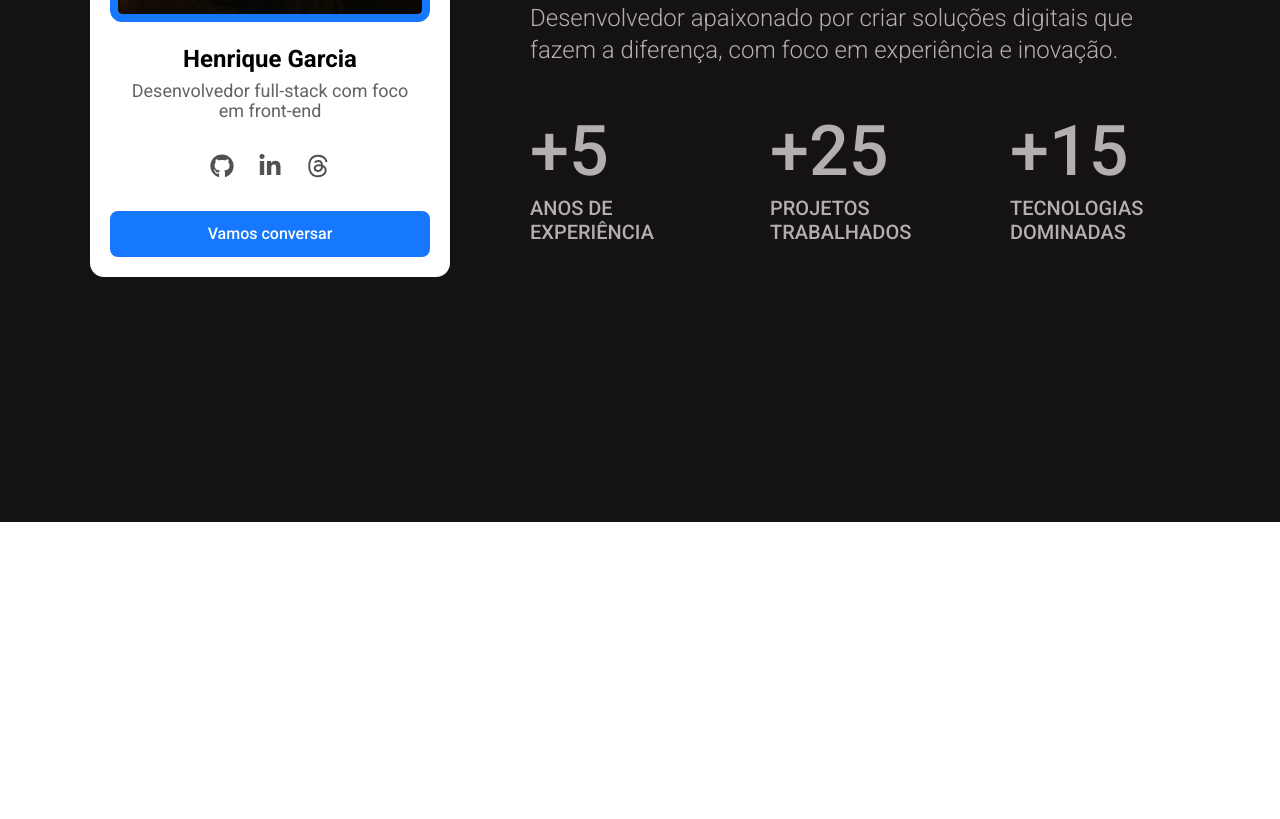
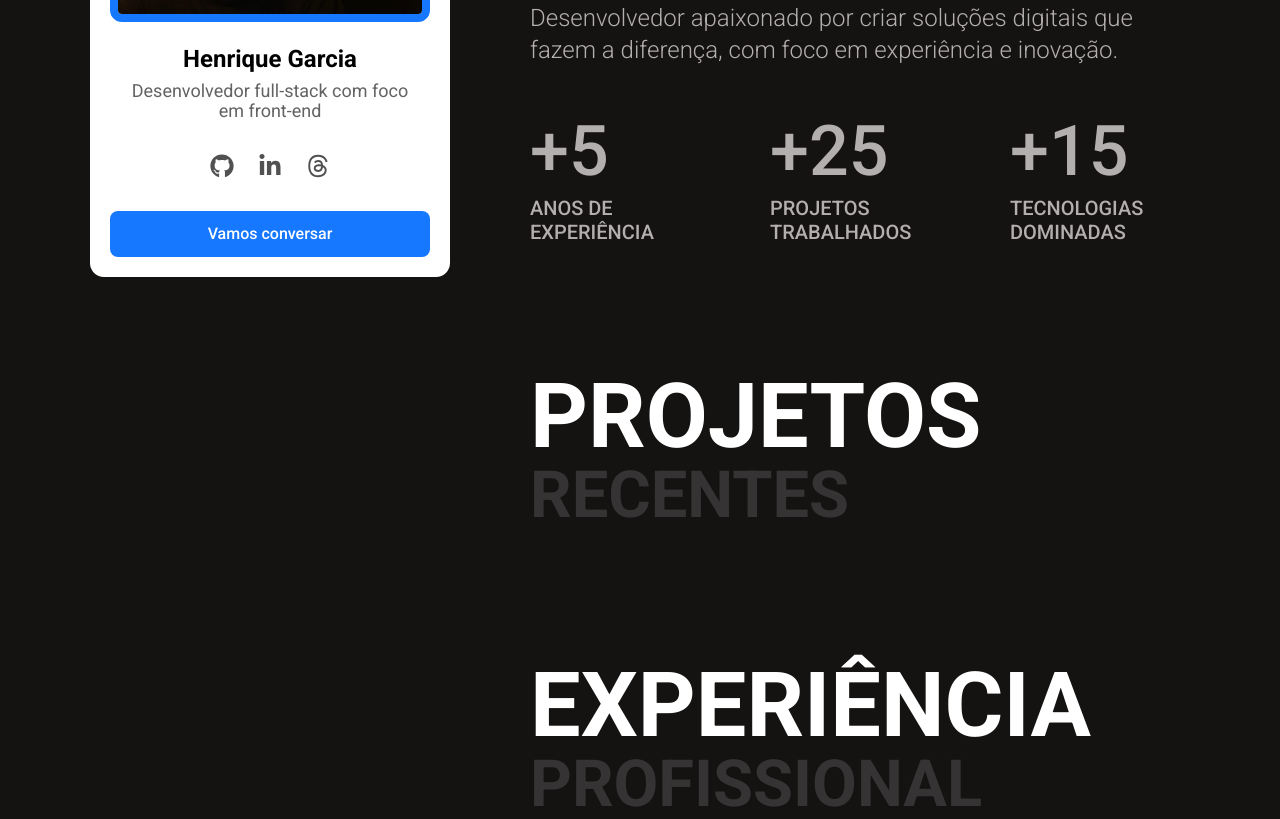
Before and after one commit to henriquegarcia-web/web-portfolio-v6, a React (Vite) app in the folder web/: page / in a window 1280 px wide. Shown: the part 278-1097 px from the top of the page. Before the commit the page ends 800 px from the top, so only its background shows below. Built offline with nearby package versions, Linux system fonts and the light colour scheme; a web font is replaced by a local one.

Commit message:
feat: Composição da constante de textos da landing-page

```diff
--- a/web/src/components/SectionTitle/styles.ts
+++ b/web/src/components/SectionTitle/styles.ts
@@ -10,18 +10,23 @@ export const SectionTitle = styled.div<{ ishero?: number }>`
   h1 {
     text-transform: uppercase;
 
-    ${fontSize('heroTitle')}
-    ${fontHeight('heroTitle')}
+    ${({ ishero }) =>
+      ishero ? fontSize('heroTitle') : fontSize('sectionTitle')}
+    ${({ ishero }) =>
+      ishero ? fontHeight('heroTitle') : fontSize('sectionTitle')}
     ${fontWeight('bold')}
 
     ${color('textHeading')}
   }
 
   h2 {
+    margin-top: ${({ ishero }) => (ishero ? '0px' : '-12px')};
     text-transform: uppercase;
 
-    ${fontSize('heroLegend')}
-    ${fontHeight('heroLegend')}
+    ${({ ishero }) =>
+      ishero ? fontSize('heroLegend') : fontSize('sectionLegend')}
+    ${({ ishero }) =>
+      ishero ? fontHeight('heroLegend') : fontSize('sectionLegend')}
     ${fontWeight('bold')}
 
     ${color('textSecondary')}
--- a/web/src/components/UserCard/styles.ts
+++ b/web/src/components/UserCard/styles.ts
@@ -2,8 +2,11 @@ import styled from 'styled-components'
 
 import { fontHeight, fontSize, fontWeight } from '@/utils/styles/fonts'
 import { backgroundColor, color, Colors } from '@/utils/styles/colors'
+import { Globals } from '@/utils/styles/globals'
 
 export const UserCard = styled.div`
+  position: sticky;
+  top: ${Globals.layout.header.height};
   display: flex;
   flex-direction: column;
   align-items: center;
--- a/web/src/components/index.ts
+++ b/web/src/components/index.ts
@@ -4,6 +4,7 @@ import Header from './Header'
 import Footer from './Footer'
 import Section from './Section'
 import SectionTitle from './SectionTitle'
+import SectionLegend from './SectionLegend'
 import UserCard from './UserCard'
 import AttributeCounter from './AttributeCounter'
 import SocialMedia from './SocialMedia'
@@ -14,6 +15,7 @@ export {
   Footer,
   Section,
   SectionTitle,
+  SectionLegend,
   UserCard,
   AttributeCounter,
   SocialMedia,
--- /dev/null
+++ b/web/src/constants/content.ts
@@ -0,0 +1,141 @@
+// src/constants/content.ts
+
+export const portfolioContent = {
+  hero: {
+    title: 'Full-Stack',
+    subtitle: 'Desenvolvedor',
+    legend:
+      'Desenvolvedor apaixonado por criar soluções digitais que fazem a diferença, com foco em experiência e inovação.',
+    image: {
+      url: '/me_01.png',
+      alt: 'Henrique Garcia - Web Portfolio'
+    },
+    name: 'Henrique Garcia',
+    role: 'Desenvolvedor full-stack com foco em front-end',
+    medias: ['github', 'linkedin', 'threads'],
+    cta: 'Vamos conversar',
+    metrics: {
+      experience: {
+        label: 'Anos de experiência',
+        value: 5
+      },
+      projects: {
+        label: 'Projetos trabalhados',
+        value: 25
+      },
+      technologies: {
+        label: 'Tecnologias dominadas',
+        value: 15
+      }
+    }
+  },
+
+  sectionLabels: {
+    projects: {
+      title: 'Projetos',
+      subtitle: 'Recentes'
+    },
+    experience: {
+      title: 'Experiência',
+      subtitle: 'Profissional'
+    },
+    technologies: {
+      title: 'Tecnologias',
+      subtitle: 'Que Utilizo'
+    },
+    learning: {
+      title: 'Aprendizagens',
+      subtitle: 'Recentes'
+    }
+  },
+
+  projects: [
+    {
+      title: 'HungryHub',
+      description:
+        'Plataforma de cardápio online com dashboard para empresas, checkout via Stripe e estrutura SaaS. Criada como MVP e entregue a uma equipe para evolução.',
+      url: 'https://www.hungryhub.com.br',
+      techStack: ['Next.js', 'React', 'Stripe', 'Firebase', 'Tailwind CSS']
+    },
+    {
+      title: 'Vitrine+',
+      description:
+        'SaaS para criação de vitrines digitais em qualquer nicho. Desenvolvido com foco em escalabilidade e usabilidade.',
+      url: '',
+      techStack: ['React', 'Node.js', 'Firebase', 'Ant Design', 'TypeScript']
+    },
+    {
+      title: 'Mais Um Corre',
+      description:
+        'Simulador crítico de entregadores brasileiros. Jogo com foco em narrativa, realismo e críticas sociais.',
+      url: '',
+      techStack: ['Unity', 'C#']
+    }
+  ],
+
+  experience: [
+    {
+      company: 'Grupo Pereira',
+      role: 'Desenvolvedor Front-End Pleno',
+      period: '2022 - 2023',
+      description:
+        'Atuei remotamente no e-commerce da rede, utilizando Magento, React e React Native. Foco em performance, componentes reutilizáveis e manutenção do sistema.'
+    },
+    {
+      company: 'Moovin',
+      role: 'Desenvolvedor Front-End',
+      period: '2021',
+      description:
+        'Responsável pela manutenção da plataforma, implementação de novos recursos e colaboração na criação do design system interno.'
+    },
+    {
+      company: 'Freelancer',
+      role: 'Desenvolvedor Full-Stack',
+      period: '2018 - atual',
+      description:
+        'Desenvolvimento de sistemas completos sob demanda, planejamento de soluções digitais, integração de APIs e gestão de projetos utilizando métodos ágeis.'
+    }
+  ],
+
+  technologies: [
+    'JavaScript',
+    'TypeScript',
+    'HTML5',
+    'CSS3',
+    'PHP',
+    'React',
+    'React Native',
+    'Next.js',
+    'Redux',
+    'Jest',
+    'React Testing Library',
+    'Cypress',
+    'Node.js',
+    'Express.js',
+    'NestJS',
+    'Formik',
+    'React Hook Form',
+    'Styled Components',
+    'SASS',
+    'Material UI',
+    'Tailwind CSS',
+    'Emotion',
+    'Ant Design',
+    'Bootstrap',
+    'Git',
+    'BitBucket',
+    'Docker',
+    'AWS',
+    'Digital Ocean',
+    'GraphQL',
+    'Webpack',
+    'Babel',
+    'Vite',
+    'MongoDB',
+    'PostgreSQL',
+    'MySQL',
+    'Firebase Firestore',
+    'Realtime Database',
+    'C'
+  ]
+} as const
--- a/web/src/screens/HomeScreen/index.tsx
+++ b/web/src/screens/HomeScreen/index.tsx
@@ -1,9 +1,14 @@
 // src/screens/HomeScreen/index.tsx
 
-import SectionLegend from '@/components/SectionLegend'
 import * as S from './styles'
 
-import { AttributeCounter, SectionTitle, UserCard } from '@/components'
+import {
+  AttributeCounter,
+  SectionTitle,
+  SectionLegend,
+  UserCard
+} from '@/components'
+import { portfolioContent } from '@/constants/content'
 
 interface IHomeScreen {}
 
@@ -11,7 +16,16 @@ const HomeScreen = ({}: IHomeScreen) => {
   return (
     <S.HomeScreen>
       <S.HomeWrapper>
-        <HeroSection />
+        <S.HomeLeft>
+          <UserCard />
+        </S.HomeLeft>
+        <S.HomeRight>
+          <HeroSection />
+          <ProjectsSection />
+          <ExperienceSection />
+          <TecsSection />
+          <LearningSection />
+        </S.HomeRight>
       </S.HomeWrapper>
     </S.HomeScreen>
   )
@@ -26,25 +40,90 @@ interface IHeroSection {}
 const HeroSection = ({}: IHeroSection) => {
   return (
     <S.HeroSection>
-      <S.HeroSectionLeft>
-        <UserCard />
-      </S.HeroSectionLeft>
-      <S.HeroSectionRight>
-        <SectionTitle
-          title="Full-Stack"
-          subtitle="Desenvolvedor"
-          variant="hero"
+      <SectionTitle
+        title={portfolioContent.hero.title}
+        subtitle={portfolioContent.hero.subtitle}
+        variant="hero"
+      />
+      <SectionLegend>{portfolioContent.hero.legend}</SectionLegend>
+      <S.HeroSectionAttributes>
+        <AttributeCounter
+          counter={portfolioContent.hero.metrics.experience.value}
+          attribute={portfolioContent.hero.metrics.experience.label}
         />
-        <SectionLegend>
-          Desenvolvedor apaixonado por criar soluções digitais que fazem a
-          diferença, com foco em experiência e inovação.
-        </SectionLegend>
-        <S.HeroSectionAttributes>
-          <AttributeCounter counter={5} attribute="Anos de Experiência" />
-          <AttributeCounter counter={25} attribute="Projetos Trabalhados" />
-          <AttributeCounter counter={15} attribute="Tecnologias Dominadas" />
-        </S.HeroSectionAttributes>
-      </S.HeroSectionRight>
+        <AttributeCounter
+          counter={portfolioContent.hero.metrics.projects.value}
+          attribute={portfolioContent.hero.metrics.projects.label}
+        />
+        <AttributeCounter
+          counter={portfolioContent.hero.metrics.technologies.value}
+          attribute={portfolioContent.hero.metrics.technologies.label}
+        />
+      </S.HeroSectionAttributes>
     </S.HeroSection>
   )
 }
+
+// ==================================== PROJECTS SECTION
+
+interface IProjectsSection {}
+
+const ProjectsSection = ({}: IProjectsSection) => {
+  return (
+    <S.ProjectsSection>
+      <SectionTitle
+        title={portfolioContent.sectionLabels.projects.title}
+        subtitle={portfolioContent.sectionLabels.projects.subtitle}
+        variant="section"
+      />
+    </S.ProjectsSection>
+  )
+}
+
+// ==================================== EXPERIENCE SECTION
+
+interface IExperienceSection {}
+
+const ExperienceSection = ({}: IExperienceSection) => {
+  return (
+    <S.ExperienceSection>
+      <SectionTitle
+        title={portfolioContent.sectionLabels.experience.title}
+        subtitle={portfolioContent.sectionLabels.experience.subtitle}
+        variant="section"
+      />
+    </S.ExperienceSection>
+  )
+}
+
+// ==================================== TECS SECTION
+
+interface ITecsSection {}
+
+const TecsSection = ({}: ITecsSection) => {
+  return (
+    <S.TecsSection>
+      <SectionTitle
+        title={portfolioContent.sectionLabels.technologies.title}
+        subtitle={portfolioContent.sectionLabels.technologies.subtitle}
+        variant="section"
+      />
+    </S.TecsSection>
+  )
+}
+
+// ==================================== LEARNING SECTION
+
+interface ILearningSection {}
+
+const LearningSection = ({}: ILearningSection) => {
+  return (
+    <S.LearningSection>
+      <SectionTitle
+        title={portfolioContent.sectionLabels.learning.title}
+        subtitle={portfolioContent.sectionLabels.learning.subtitle}
+        variant="section"
+      />
+    </S.LearningSection>
+  )
+}
--- a/web/src/screens/HomeScreen/styles.ts
+++ b/web/src/screens/HomeScreen/styles.ts
@@ -14,26 +14,27 @@ export const HomeScreen = styled.main`
 
 export const HomeWrapper = styled(Wrapper)`
   display: flex;
+  column-gap: 80px;
+`
+
+export const HomeLeft = styled.div`
+  display: flex;
+  width: ${Globals.layout.hero.card.width};
+`
+
+export const HomeRight = styled.div`
+  display: flex;
   flex-direction: column;
+  row-gap: 120px;
+  width: calc(100% - ${Globals.layout.hero.card.width} - 80px);
 `
 
 // ==================================== HERO SECTION
 
 export const HeroSection = styled.div`
   display: flex;
-  column-gap: 80px;
-`
-
-export const HeroSectionLeft = styled.div`
-  display: flex;
-  width: ${Globals.layout.hero.card.width};
-`
-
-export const HeroSectionRight = styled.div`
-  display: flex;
   flex-direction: column;
   row-gap: 20px;
-  width: calc(100% - ${Globals.layout.hero.card.width} - 80px);
 `
 
 export const HeroSectionAttributes = styled.div`
@@ -42,3 +43,35 @@ export const HeroSectionAttributes = styled.div`
   width: 100%;
   margin-top: 30px;
 `
+
+// ==================================== PROJECTS SECTION
+
+export const ProjectsSection = styled.div`
+  display: flex;
+  flex-direction: column;
+  row-gap: 20px;
+`
+
+// ==================================== EXPERIENCE SECTION
+
+export const ExperienceSection = styled.div`
+  display: flex;
+  flex-direction: column;
+  row-gap: 20px;
+`
+
+// ==================================== TECS SECTION
+
+export const TecsSection = styled.div`
+  display: flex;
+  flex-direction: column;
+  row-gap: 20px;
+`
+
+// ==================================== LEARNING SECTION
+
+export const LearningSection = styled.div`
+  display: flex;
+  flex-direction: column;
+  row-gap: 20px;
+`
--- a/web/src/utils/styles/fonts.ts
+++ b/web/src/utils/styles/fonts.ts
@@ -22,6 +22,8 @@ interface FontSizes {
   attributeCounter: FontStyle
   heroTitle: FontStyle
   heroLegend: FontStyle
+  sectionTitle: FontStyle
+  sectionLegend: FontStyle
 }
 
 type FontSizeKeys = keyof FontSizes
@@ -93,6 +95,14 @@ export const Fonts: FontSizes = {
   heroLegend: {
     size: '4.375rem', // 80px
     height: '4.375rem' // 80px
+  },
+  sectionTitle: {
+    size: '5.625rem', // 90px
+    height: '5.625rem' // 90px
+  },
+  sectionLegend: {
+    size: '4.063rem', // 65px
+    height: '4.063rem' // 65px
   }
 } as const
 
```
Also changed, not shown: web/src/components/UserCard/index.tsx (+11 -7 lines).
